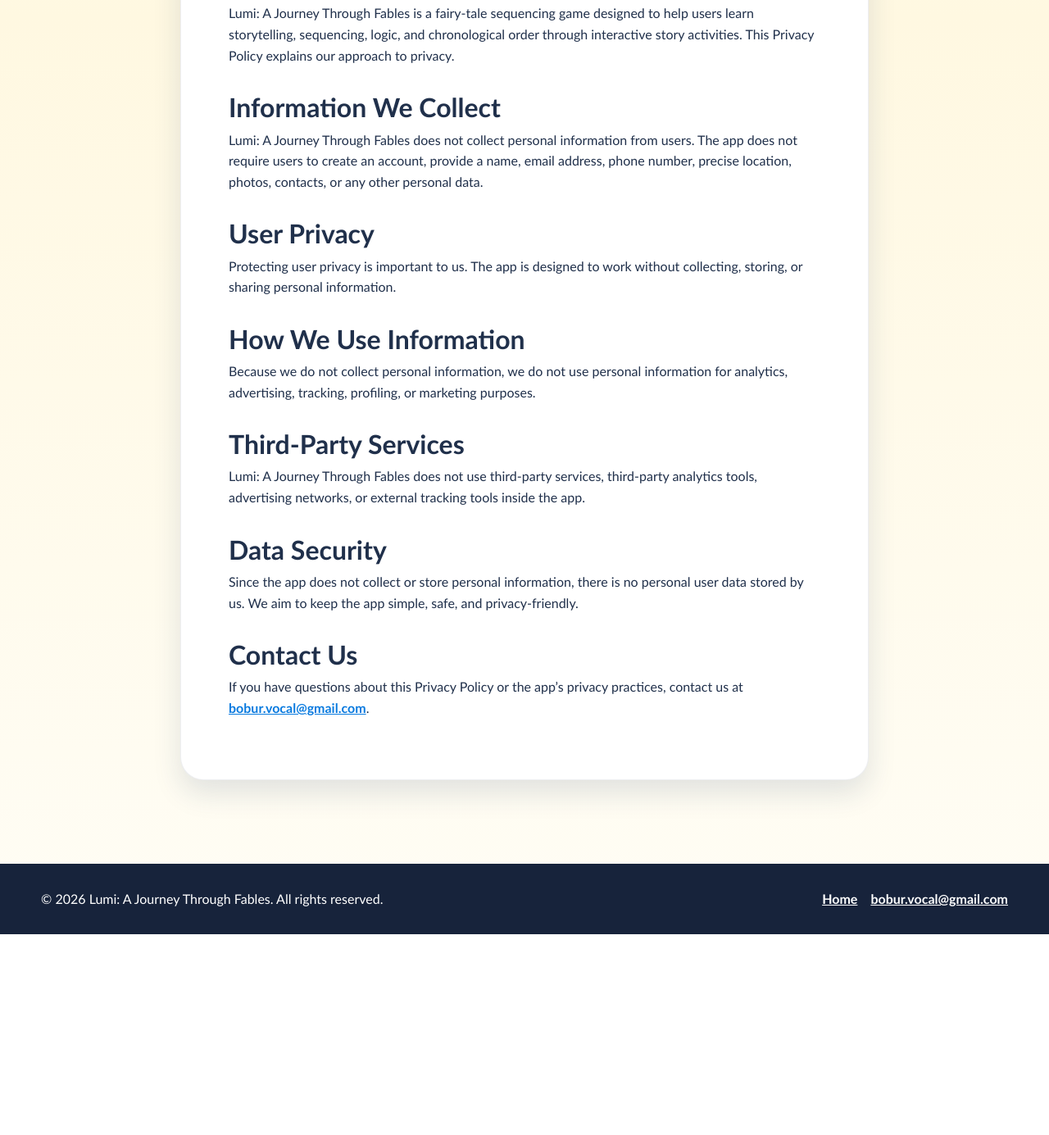
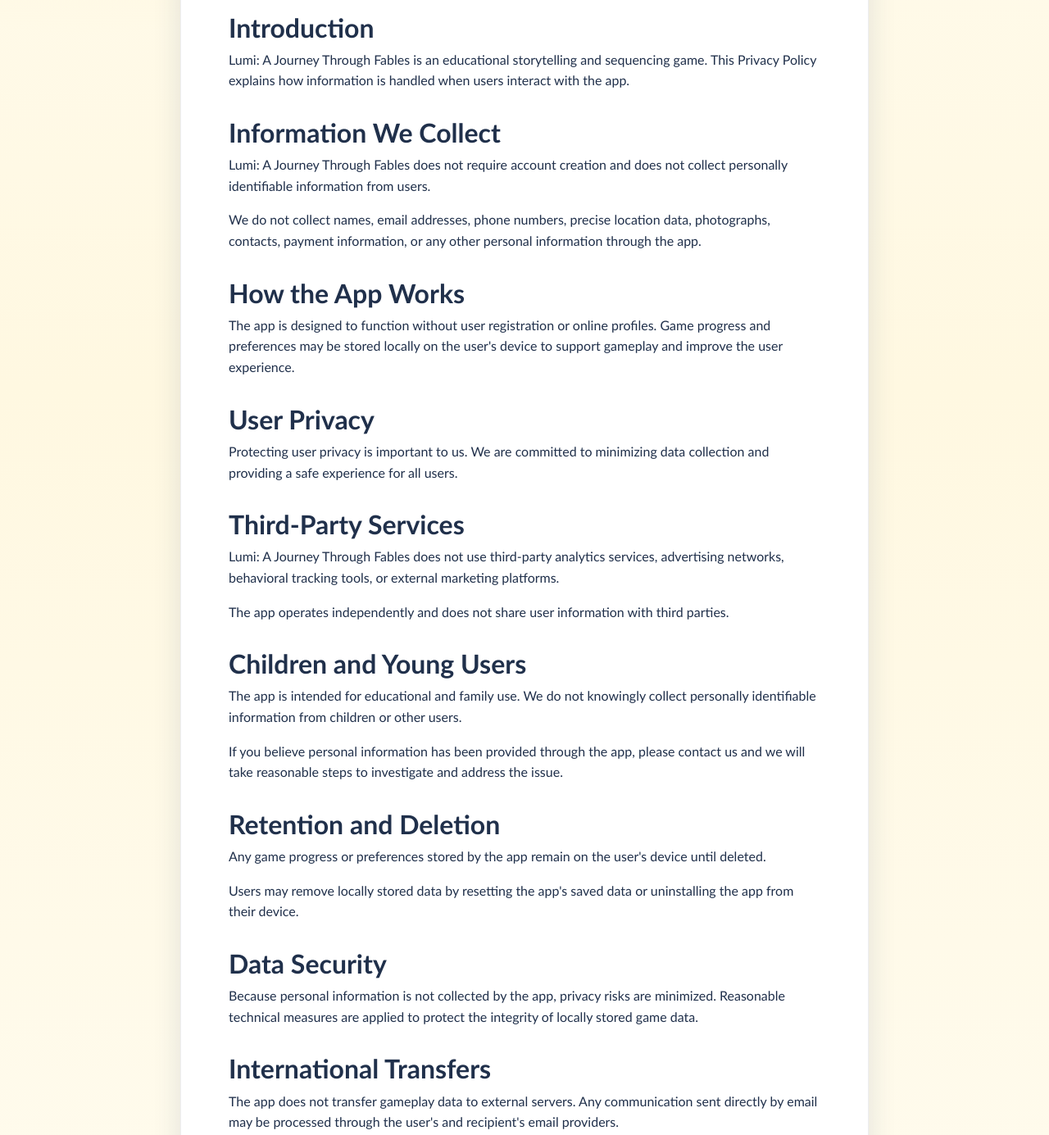
Before and after one commit to BoburToshpulatov/the-world-of-fable, a plain HTML site: page privacy.html in a window 1280 px wide. Shown: the part 858-2243 px from the top of the page at 82% size. Before the commit the page ends 1998 px from the top, so only its background shows below. Drawn offline with Linux system fonts and the light colour scheme.

Commit message:
Update privacy.html

````diff
--- a/privacy.html
+++ b/privacy.html
@@ -1,9 +1,10 @@
+```html
 <!DOCTYPE html>
 <html lang="en">
 <head>
   <meta charset="UTF-8">
   <meta name="viewport" content="width=device-width, initial-scale=1.0">
-  <meta name="description" content="Privacy Policy for Lumi: A Journey Through Fables, a fairy-tale sequencing game.">
+  <meta name="description" content="Privacy Policy for Lumi: A Journey Through Fables, an educational storytelling and sequencing game.">
   <title>Privacy Policy | Lumi: A Journey Through Fables</title>
   <link rel="stylesheet" href="styles.css">
 </head>
@@ -13,14 +14,16 @@
       <span class="brand-mark">L</span>
       <span>Lumi: A Journey Through Fables</span>
     </a>
+
     <button class="nav-toggle" type="button" aria-label="Open menu" aria-expanded="false">
       <span></span>
       <span></span>
       <span></span>
     </button>
+
     <nav class="site-nav">
       <a href="index.html#about">About</a>
-      <a href="index.html#how">How it works</a>
+      <a href="index.html#how">How it Works</a>
       <a href="index.html#features">Features</a>
       <a href="index.html#gallery">Gallery</a>
       <a href="privacy.html" aria-current="page">Privacy</a>
@@ -31,44 +34,136 @@
     <section class="privacy-hero section-sky">
       <div class="cloud cloud-one"></div>
       <div class="cloud cloud-two"></div>
+
       <div class="container narrow">
         <p class="eyebrow">Privacy Policy</p>
         <h1>Lumi: A Journey Through Fables</h1>
-        <p>We care about creating a safe, respectful experience for every user.</p>
+        <p>
+          We are committed to providing a safe and privacy-friendly experience for all users.
+        </p>
       </div>
     </section>
 
     <section class="section">
       <article class="container narrow policy-card reveal">
+
         <p><strong>Last Updated:</strong> May 29, 2026</p>
 
         <h2>Introduction</h2>
-        <p>Lumi: A Journey Through Fables is a fairy-tale sequencing game designed to help users learn storytelling, sequencing, logic, and chronological order through interactive story activities. This Privacy Policy explains our approach to privacy.</p>
+        <p>
+          Lumi: A Journey Through Fables is an educational storytelling and sequencing game.
+          This Privacy Policy explains how information is handled when users interact with the app.
+        </p>
 
         <h2>Information We Collect</h2>
-        <p>Lumi: A Journey Through Fables does not collect personal information from users. The app does not require users to create an account, provide a name, email address, phone number, precise location, photos, contacts, or any other personal data.</p>
+        <p>
+          Lumi: A Journey Through Fables does not require account creation and does not collect
+          personally identifiable information from users.
+        </p>
+
+        <p>
+          We do not collect names, email addresses, phone numbers, precise location data,
+          photographs, contacts, payment information, or any other personal information
+          through the app.
+        </p>
+
+        <h2>How the App Works</h2>
+        <p>
+          The app is designed to function without user registration or online profiles.
+          Game progress and preferences may be stored locally on the user's device to support
+          gameplay and improve the user experience.
+        </p>
 
         <h2>User Privacy</h2>
-        <p>Protecting user privacy is important to us. The app is designed to work without collecting, storing, or sharing personal information.</p>
-
-        <h2>How We Use Information</h2>
-        <p>Because we do not collect personal information, we do not use personal information for analytics, advertising, tracking, profiling, or marketing purposes.</p>
+        <p>
+          Protecting user privacy is important to us. We are committed to minimizing data collection
+          and providing a safe experience for all users.
+        </p>
 
         <h2>Third-Party Services</h2>
-        <p>Lumi: A Journey Through Fables does not use third-party services, third-party analytics tools, advertising networks, or external tracking tools inside the app.</p>
+        <p>
+          Lumi: A Journey Through Fables does not use third-party analytics services,
+          advertising networks, behavioral tracking tools, or external marketing platforms.
+        </p>
+
+        <p>
+          The app operates independently and does not share user information with third parties.
+        </p>
+
+        <h2>Children and Young Users</h2>
+        <p>
+          The app is intended for educational and family use. We do not knowingly collect
+          personally identifiable information from children or other users.
+        </p>
+
+        <p>
+          If you believe personal information has been provided through the app,
+          please contact us and we will take reasonable steps to investigate and address the issue.
+        </p>
+
+        <h2>Retention and Deletion</h2>
+        <p>
+          Any game progress or preferences stored by the app remain on the user's device
+          until deleted.
+        </p>
+
+        <p>
+          Users may remove locally stored data by resetting the app's saved data
+          or uninstalling the app from their device.
+        </p>
 
         <h2>Data Security</h2>
-        <p>Since the app does not collect or store personal information, there is no personal user data stored by us. We aim to keep the app simple, safe, and privacy-friendly.</p>
+        <p>
+          Because personal information is not collected by the app, privacy risks are minimized.
+          Reasonable technical measures are applied to protect the integrity of locally stored
+          game data.
+        </p>
+
+        <h2>International Transfers</h2>
+        <p>
+          The app does not transfer gameplay data to external servers.
+          Any communication sent directly by email may be processed through the user's
+          and recipient's email providers.
+        </p>
+
+        <h2>Your Rights</h2>
+        <p>
+          Depending on applicable laws, users may have rights relating to access, correction,
+          deletion, restriction, or objection regarding personal information voluntarily provided
+          through direct communication such as email.
+        </p>
+
+        <h2>Changes to This Privacy Policy</h2>
+        <p>
+          We may update this Privacy Policy from time to time to reflect changes in the app,
+          legal requirements, or operational practices.
+        </p>
+
+        <p>
+          Any updates will be published on this page together with a revised
+          "Last Updated" date.
+        </p>
 
         <h2>Contact Us</h2>
-        <p>If you have questions about this Privacy Policy or the app’s privacy practices, contact us at <a href="mailto:bobur.vocal@gmail.com">bobur.vocal@gmail.com</a>.</p>
+        <p>
+          If you have any questions regarding this Privacy Policy or the app's privacy practices,
+          please contact:
+        </p>
+
+        <p>
+          <strong>Lumi: A Journey Through Fables Team</strong><br>
+          Email:
+          <a href="mailto:bobur.vocal@gmail.com">bobur.vocal@gmail.com</a>
+        </p>
+
       </article>
     </section>
   </main>
 
   <footer class="site-footer">
     <div class="container footer-inner">
-      <p>&copy; <span id="year">2026</span> Lumi: A Journey Through Fables. All rights reserved.</p>
+      <p>&copy; 2026 Lumi: A Journey Through Fables. All rights reserved.</p>
+
       <div class="footer-links">
         <a href="index.html">Home</a>
         <a href="mailto:bobur.vocal@gmail.com">bobur.vocal@gmail.com</a>
@@ -79,3 +174,4 @@
   <script src="script.js"></script>
 </body>
 </html>
+```
````
